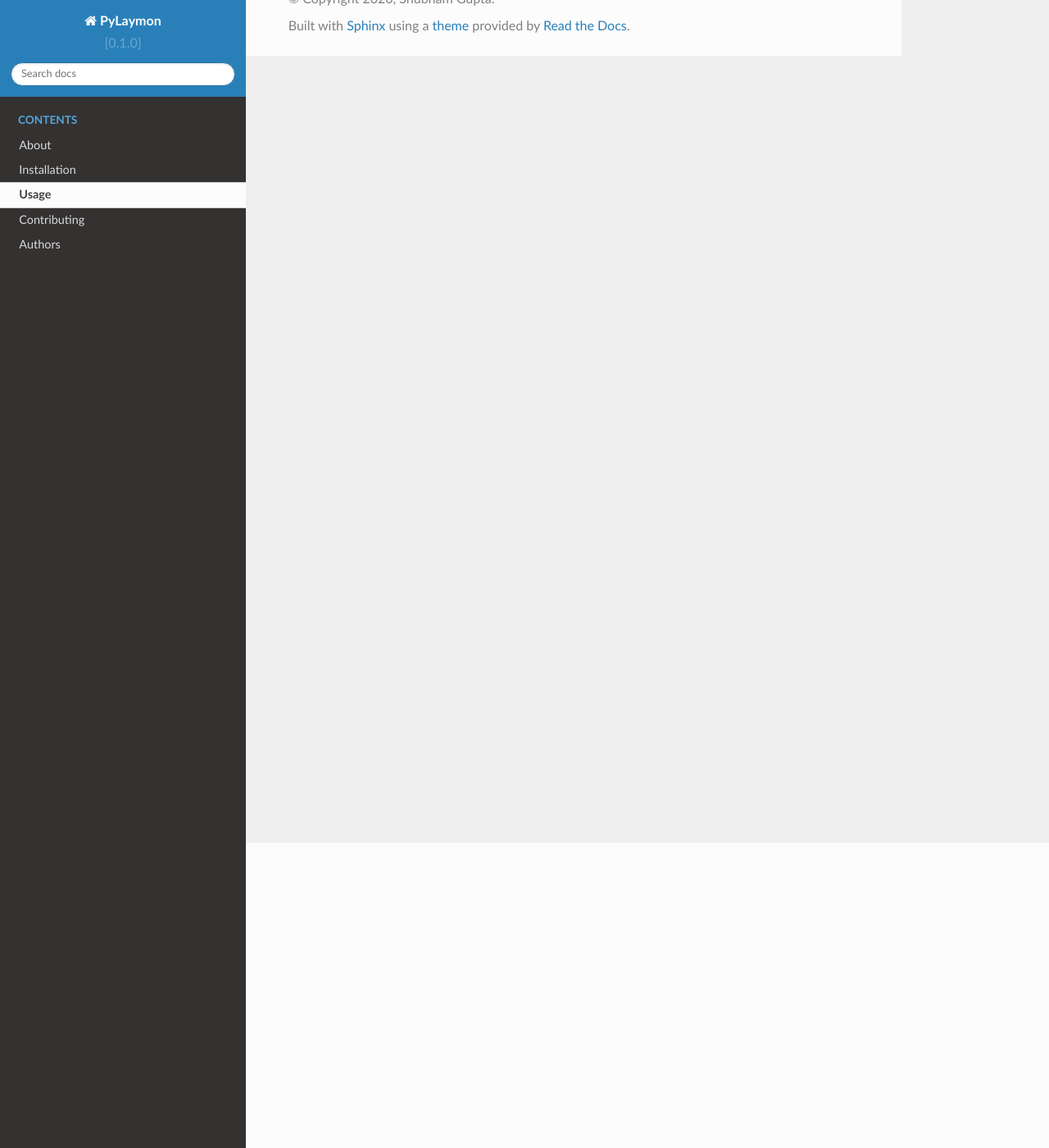
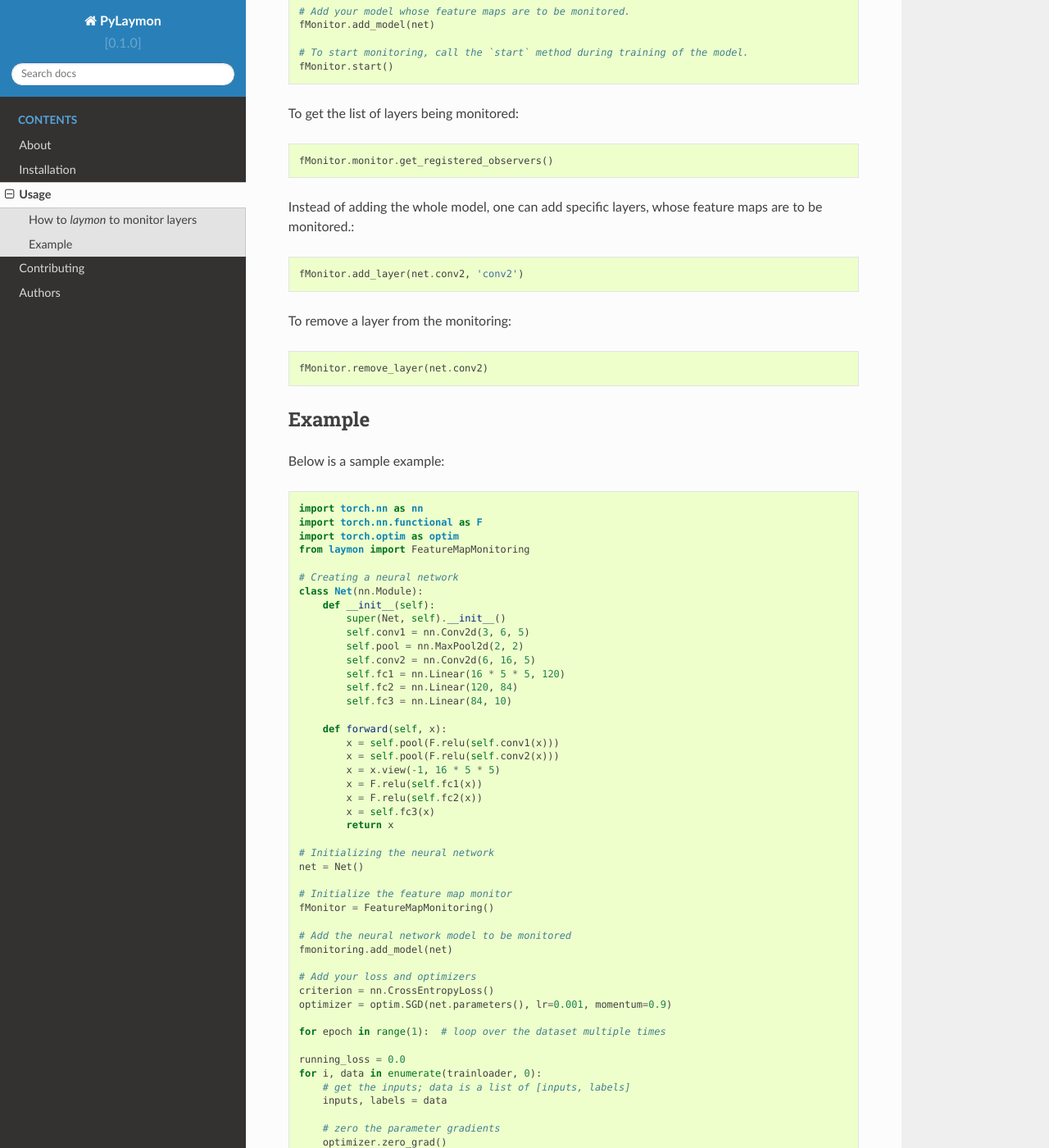
Before and after one commit to shubham3121/laymon, a Sphinx documentation site: the page built from docs/source/usage.rst, in a window 1280 px wide and 1400 px high, scrolled down 372 px. Shown: the whole window at 82% size. Built offline with Sphinx 7.4.7 and the Read the Docs theme 2.0.0, drawn with Linux system fonts in a browser that asks for light colours; some of the changed text lies outside the part shown.

Commit message:
Update requirements, update example and docs related to it.

```diff
--- a/docs/source/about.rst
+++ b/docs/source/about.rst
@@ -2,4 +2,8 @@
 About
 ============
 
-PyLaymon is a package which is used for determining the no.
+
+PyLaymon is a python based package which can be used for monitoring the layers of a neural network. The motivation behind this project was that while training a neural network, the user is not able to easily understand on what the network is actually learning. Therefore, a tool that can help monitor and visualize the layers of a neural network during the training process can help improve and understand the trained model better.
+
+Currently, the package can be used to monitor and visualize the feature maps of a neural network. More functionality will be added in future.
+The package currently supports the Pytorch framework.
--- a/docs/source/usage.rst
+++ b/docs/source/usage.rst
@@ -2,6 +2,108 @@
 Usage
 =====
 
+How to `laymon` to monitor layers
+---------------------------------
 To use PyLaymon in a project::
 
+    # Import laymon
     import laymon
+
+    # Initialize the feature map monitoring class
+    fMonitor = laymon.FeatureMapMonitoring()
+
+    # Add your model whose feature maps are to be monitored.
+    fMonitor.add_model(net)
+
+    # To start monitoring, call the `start` method during training of the model.
+    fMonitor.start()
+
+
+To get the list of layers being monitored::
+
+    fMonitor.monitor.get_registered_observers()
+
+Instead of adding the whole model, one can add specific layers, whose feature maps are to be monitored.::
+
+    fMonitor.add_layer(net.conv2, 'conv2')
+
+To remove a layer from the monitoring::
+
+    fMonitor.remove_layer(net.conv2)
+
+
+Example
+-------
+Below is a sample example::
+
+    import torch.nn as nn
+    import torch.nn.functional as F
+    import torch.optim as optim
+    from laymon import FeatureMapMonitoring
+
+    # Creating a neural network
+    class Net(nn.Module):
+        def __init__(self):
+            super(Net, self).__init__()
+            self.conv1 = nn.Conv2d(3, 6, 5)
+            self.pool = nn.MaxPool2d(2, 2)
+            self.conv2 = nn.Conv2d(6, 16, 5)
+            self.fc1 = nn.Linear(16 * 5 * 5, 120)
+            self.fc2 = nn.Linear(120, 84)
+            self.fc3 = nn.Linear(84, 10)
+
+        def forward(self, x):
+            x = self.pool(F.relu(self.conv1(x)))
+            x = self.pool(F.relu(self.conv2(x)))
+            x = x.view(-1, 16 * 5 * 5)
+            x = F.relu(self.fc1(x))
+            x = F.relu(self.fc2(x))
+            x = self.fc3(x)
+            return x
+
+    # Initializing the neural network
+    net = Net()
+
+    # Initialize the feature map monitor
+    fMonitor = FeatureMapMonitoring()
+
+    # Add the neural network model to be monitored
+    fmonitoring.add_model(net)
+
+    # Add your loss and optimizers
+    criterion = nn.CrossEntropyLoss()
+    optimizer = optim.SGD(net.parameters(), lr=0.001, momentum=0.9)
+
+    for epoch in range(1):  # loop over the dataset multiple times
+
+    running_loss = 0.0
+    for i, data in enumerate(trainloader, 0):
+        # get the inputs; data is a list of [inputs, labels]
+        inputs, labels = data
+
+        # zero the parameter gradients
+        optimizer.zero_grad()
+
+        # forward + backward + optimize
+        outputs = net(inputs)
+
+        # Start monitoring the feature maps
+        fmonitoring.start()
+
+        loss = criterion(outputs, labels)
+        loss.backward()
+        optimizer.step()
+
+        # print statistics
+        running_loss += loss.item()
+        if i % 2000 == 1999:    # print every 2000 mini-batches
+            print('[%d, %5d] loss: %.3f' %
+                  (epoch + 1, i + 1, running_loss / 2000))
+            running_loss = 0.0
+
+    print('Finished Training')
+
+
+The full example notebook can be found here_.
+
+.. _here: https://github.com/shubham3121/laymon/tree/master/examples
```
Also changed, not shown: README.rst (+9 -0 lines), setup.py (+13 -4 lines), 2 other files.
